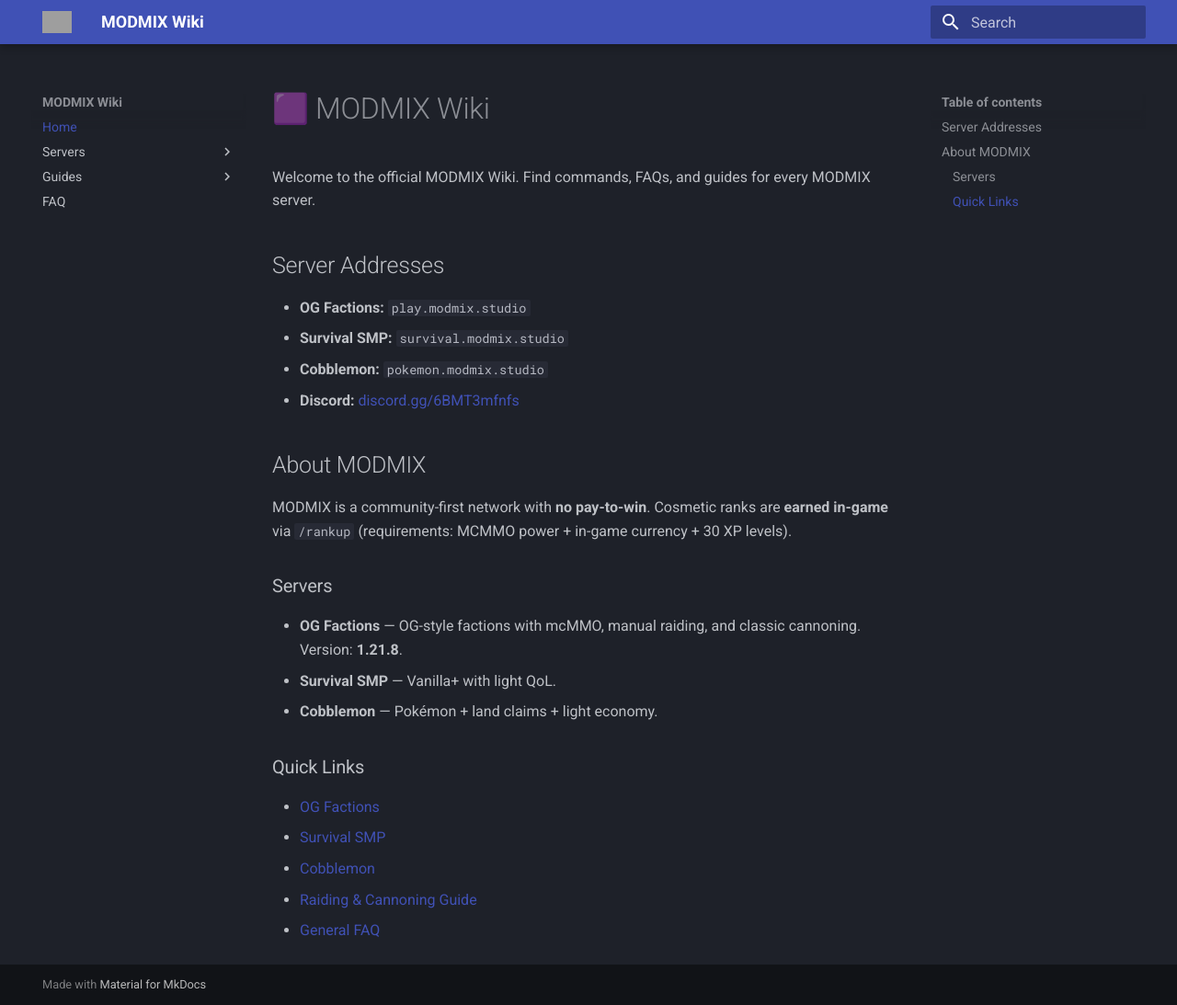
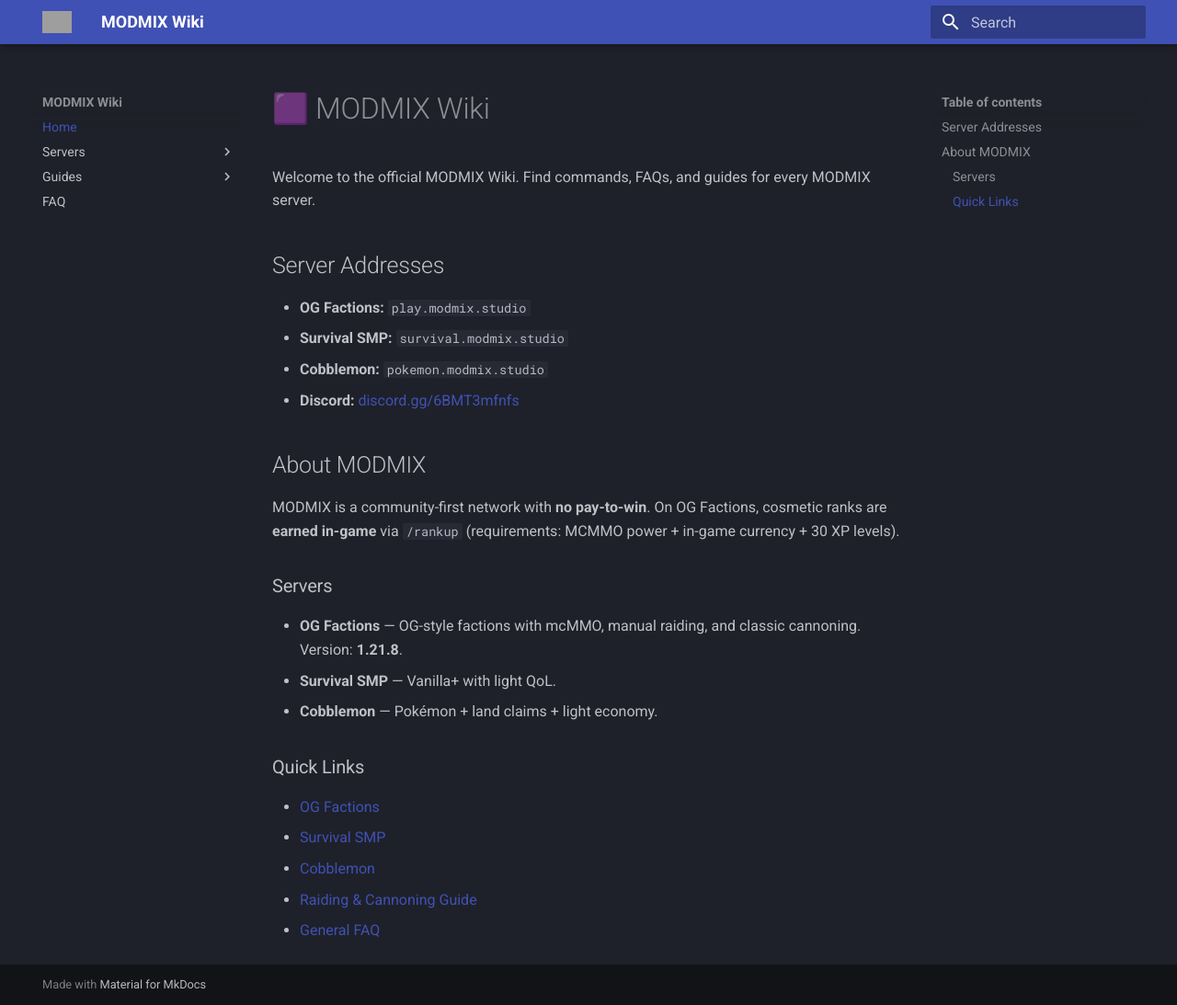
Before and after one commit to SmallSansSerif/modmix-wiki, an MkDocs documentation site: the page built from docs/index.md, in a window 1280 px wide and 1093 px high. Shown: the whole window at 92% size. Built offline with MkDocs 1.6.1 and Material for MkDocs 9.7.7, drawn with Linux system fonts in a browser that asks for light colours; grey boxes are pictures that could not be loaded.

Commit message:
Update index.md

```diff
--- a/docs/index.md
+++ b/docs/index.md
@@ -9,7 +9,7 @@
 - **Discord:** [discord.gg/6BMT3mfnfs](https://discord.gg/6BMT3mfnfs)
 
 ## About MODMIX
-MODMIX is a community-first network with **no pay-to-win**. Cosmetic ranks are **earned in-game** via `/rankup` (requirements: MCMMO power + in-game currency + 30 XP levels).
+MODMIX is a community-first network with **no pay-to-win**. On OG Factions, cosmetic ranks are **earned in-game** via `/rankup` (requirements: MCMMO power + in-game currency + 30 XP levels).
 
 ### Servers
 - **OG Factions** — OG-style factions with mcMMO, manual raiding, and classic cannoning. Version: **1.21.8**.
```
